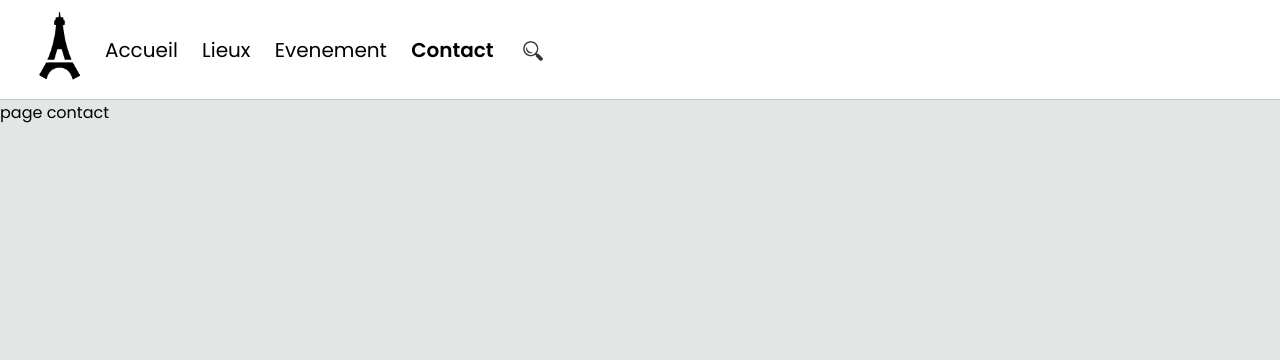
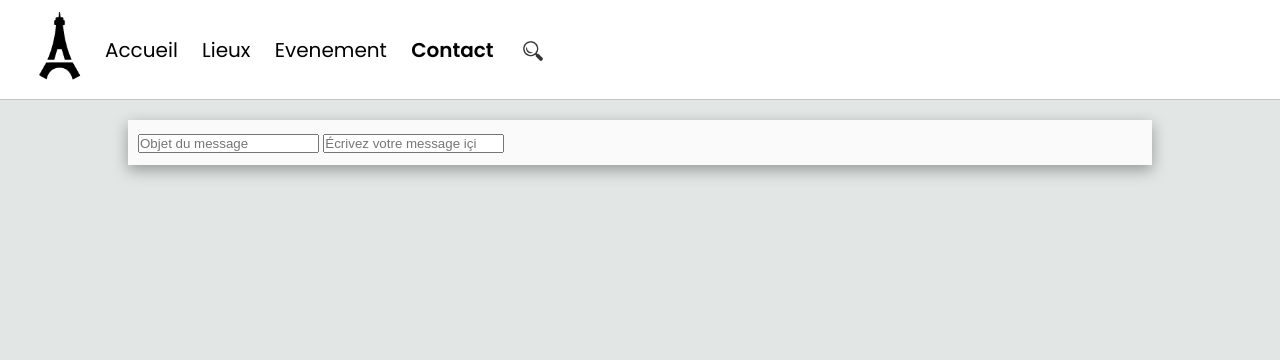
Before and after one commit to irmabe13/Pariscap, a PHP site: page /index.php?s=contact in a window 1280 px wide. Shown: the top 360 px of the page. Run offline with PHP 8.4, Linux system fonts and the light colour scheme; data that the repository does not hold is empty; some libraries are stand-ins or nearby versions.

Commit message:
change config.php

```diff
--- a/models/config/config.php
+++ b/models/config/config.php
@@ -3,8 +3,8 @@ $username = "cdc";
 $password = "cdc";
 
 try {
-    //$db = new PDO("pgsql:host=195.221.64.108;port=5432;dbname=pariscap;", $username, $password);
-    $db = new PDO("pgsql:host=192.168.222.86;port=5432;dbname=pariscap;", $username, $password);
+    $db = new PDO("pgsql:host=195.221.64.108;port=5432;dbname=pariscap;", $username, $password);
+    //$db = new PDO("pgsql:host=192.168.222.86;port=5432;dbname=pariscap;", $username, $password);
 } catch (PDOException $e) {
     print("Erreur connexion : " . $e->getMessage());
 }
--- a/views/contact.php
+++ b/views/contact.php
@@ -1,3 +1,7 @@
+<div class="contact-container">
+    <input type='text' placeholder='Objet du message'>
+    <input type='text' placeholder='Écrivez votre message içi'>
+</div>
 <?php
-echo('page contact');
+
 ?>
--- a/views/style/style.css
+++ b/views/style/style.css
@@ -308,7 +308,13 @@ nav {
     border-radius: 100%;
     background: #e68545;
 }
-
+.contact-container {
+    width: 80vw;
+    margin: 20px auto;
+    padding: 10px;
+    background: #fafafa;
+    box-shadow: 0 5px 15px rgba(0, 0, 0, 0.35);
+}
 @media (max-width: 900px) {
     nav {
       padding: 15px 20px;
```
